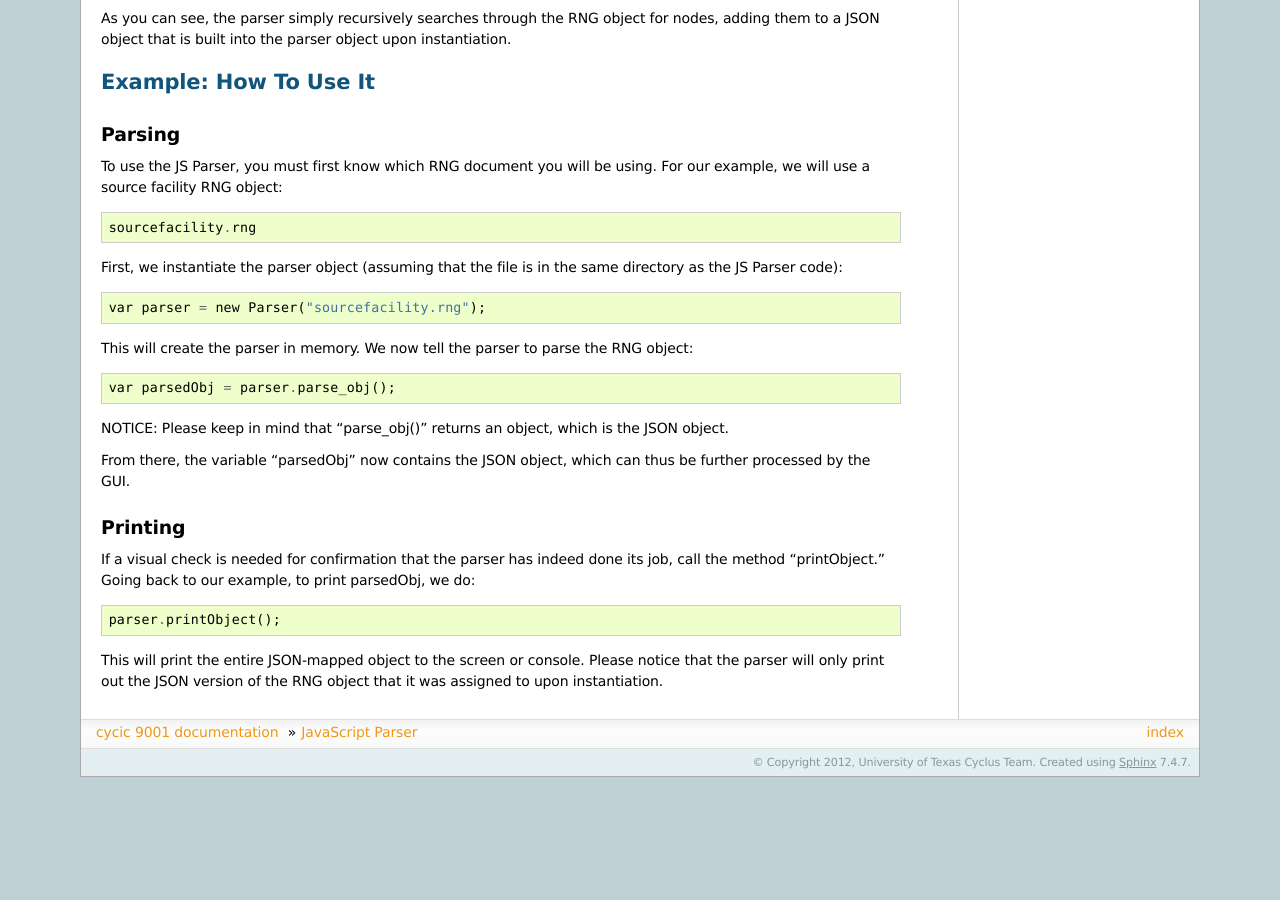
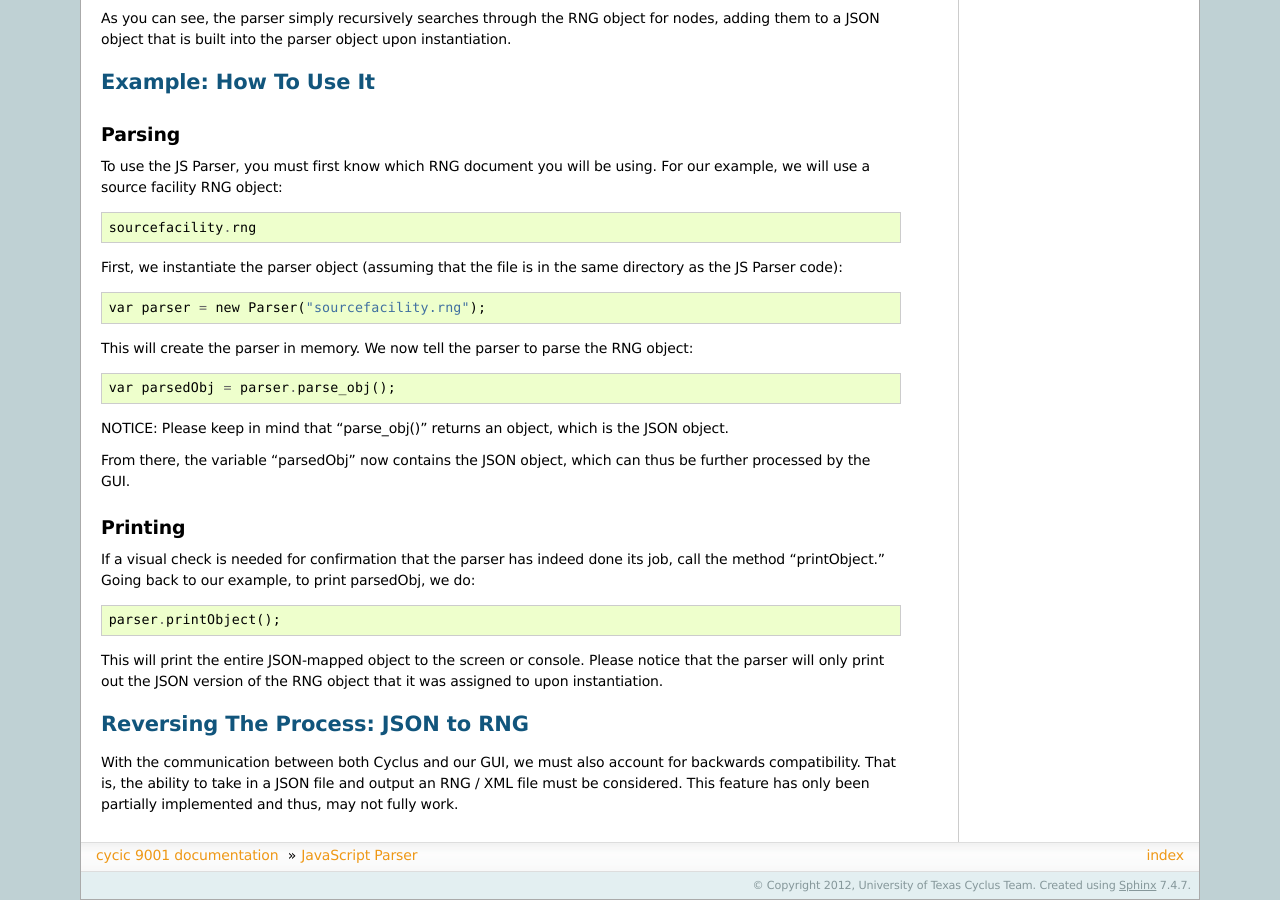
Before and after one commit to cyclus/cycic, a Sphinx documentation site: the page built from docs/js_parser.rst, in a window 1280 px wide and 900 px high, scrolled down 713 px. Built offline with Sphinx 7.4.7, drawn with Linux system fonts in a browser that asks for light colours; formulas are drawn with MathJax 3; before the commit the page ends 1490 px from its top, so only the background shows below that; some of the changed text lies outside the part shown.

Commit message:
Add a section for the incomplete JSON to XML function.

```diff
--- a/docs/js_parser.rst
+++ b/docs/js_parser.rst
@@ -66,3 +66,11 @@ call the method "printObject."  Going back to our example, to print parsedObj, w
 This will print the entire JSON-mapped object to the screen or console.  Please notice
 that the parser will only print out the JSON version of the RNG object that it was
 assigned to upon instantiation.
+
+Reversing The Process: JSON to RNG
+==================================
+
+With the communication between both Cyclus and our GUI, we must also account for
+backwards compatibility.  That is, the ability to take in a JSON file and output
+an RNG / XML file must be considered.  This feature has only been partially implemented
+and thus, may not fully work.
```
